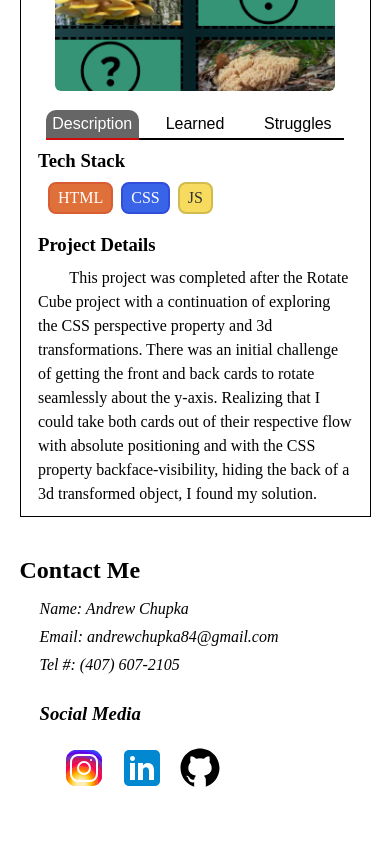
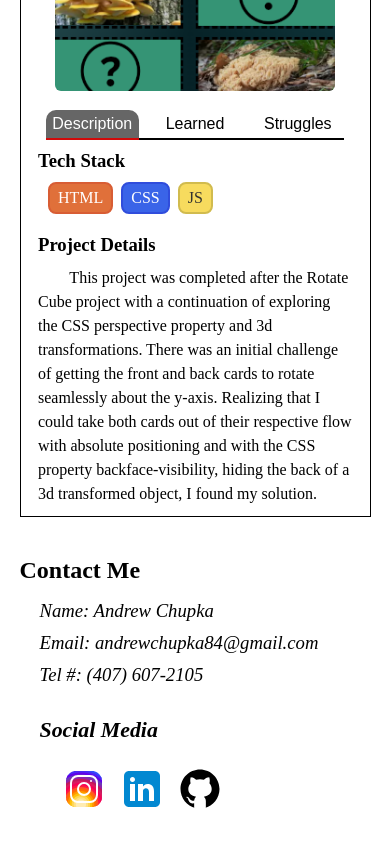
Before and after one commit to worldOfVerdure/Portfolio, a React (Vite) app: page / in a window 390 px wide. Shown: the part 1397-2241 px from the top of the page. Before the commit the page ends 2219 px from the top, so only its background shows below. Built offline with nearby package versions, Linux system fonts and the light colour scheme.

Commit message:
Add responsive address text size and delete unnecessary span elements

```diff
--- a/src/components/Contact/ContactMe.jsx
+++ b/src/components/Contact/ContactMe.jsx
@@ -10,9 +10,9 @@ export default function ContactMe() {
       <h2>Contact Me</h2>
       <ContactAddress>
         <ul>
-          <li><span>Name: Andrew Chupka</span></li>
-          <li><span>Email: andrewchupka84@gmail.com</span></li>
-          <li><span>Tel #: (407) 607-2105</span></li>
+          <li>Name: Andrew Chupka</li>
+          <li>Email: andrewchupka84@gmail.com</li>
+          <li>Tel #: (407) 607-2105</li>
           <SocialMediaContainer>
             <h3>Social Media</h3>
             <nav>
@@ -59,6 +59,7 @@ const ContactAddress = styled.address`
   }
 
   & ul > li {
+    font-size: clamp(1.8rem, calc(1.4rem + 1.2vw), 2.4rem);
     margin-bottom: 1rem;
   }
 
```
